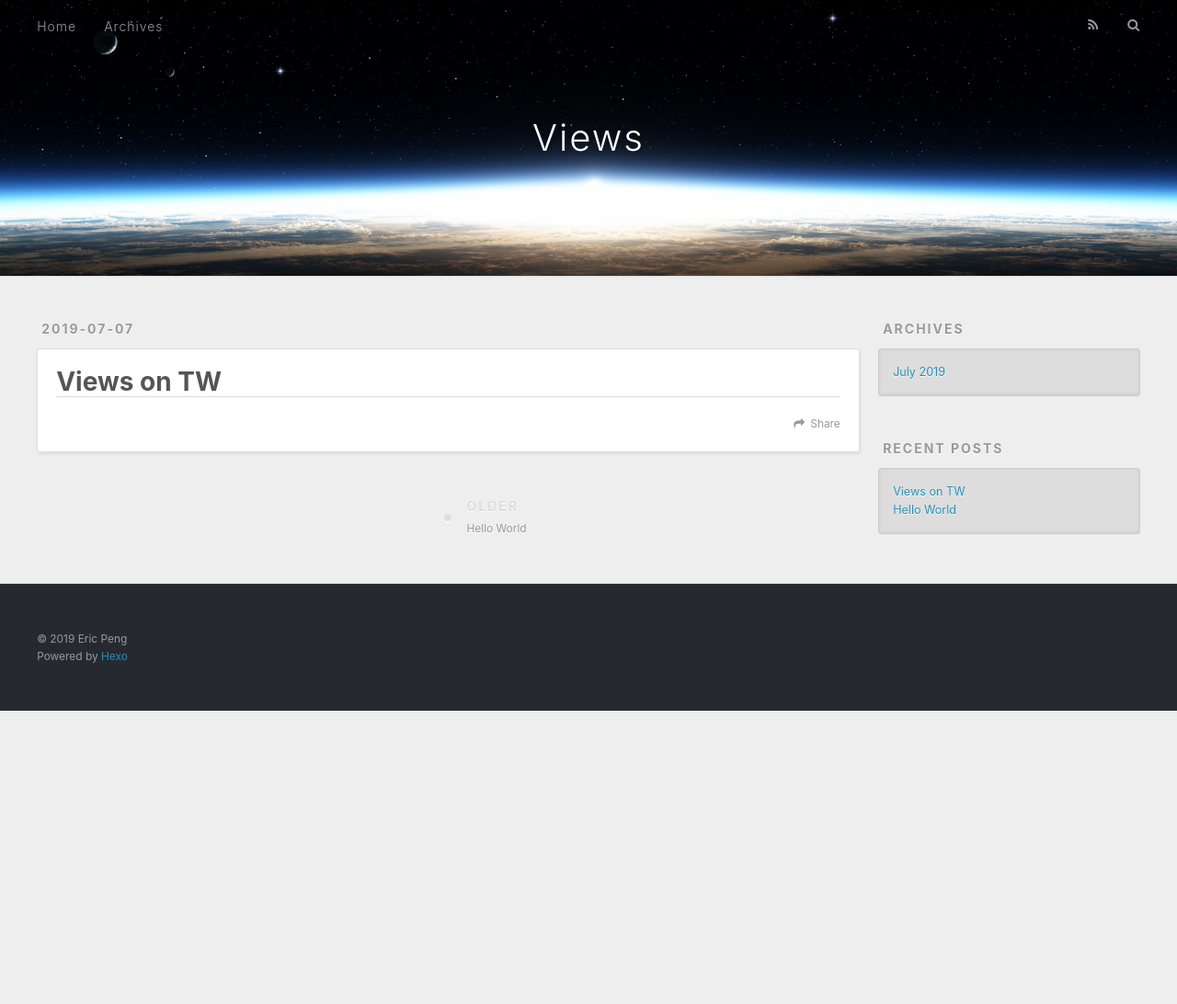
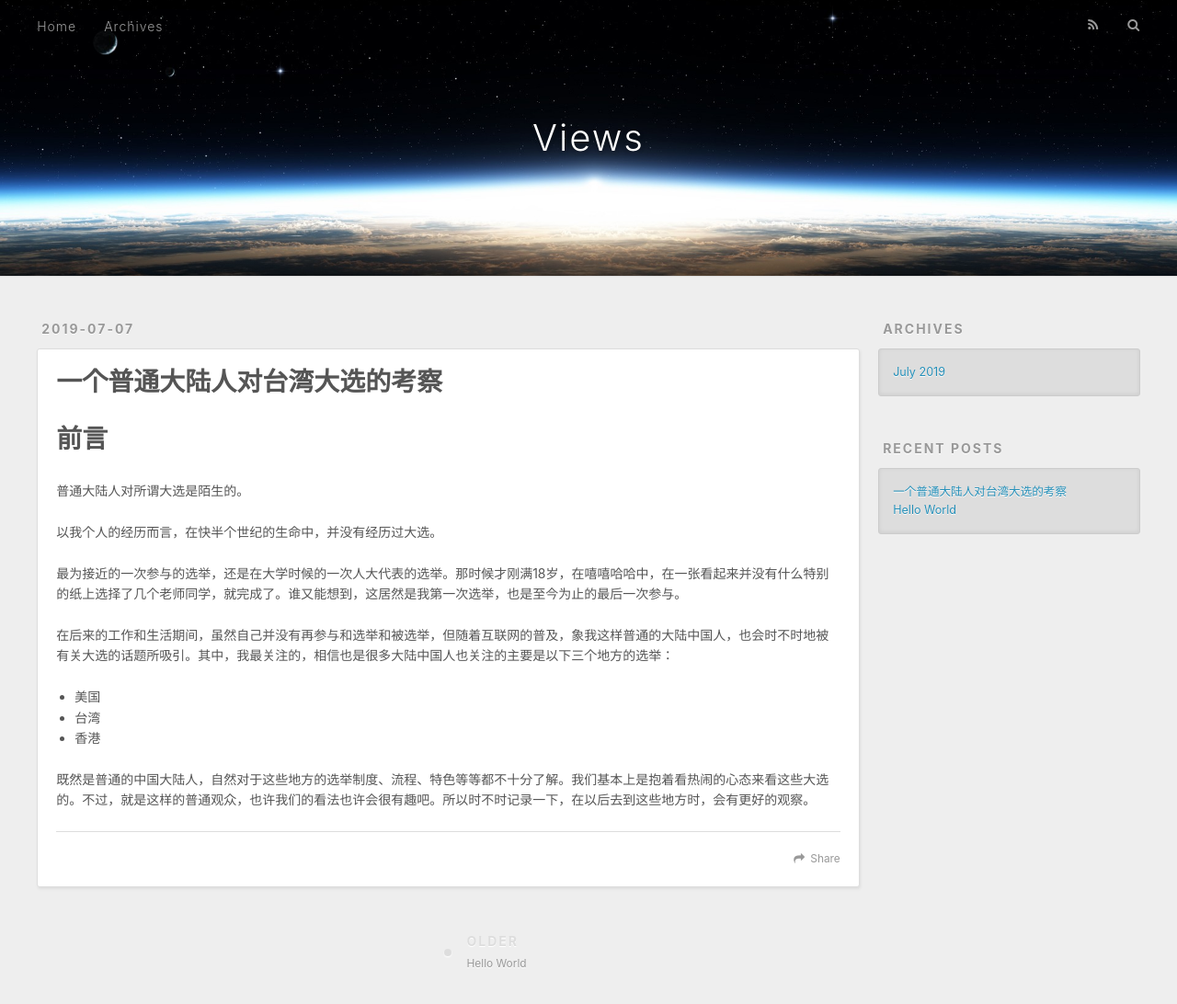
Before and after one commit to waterchinap/waterchinap.github.io, a plain HTML site: page 2019/07/07/Views-on-TW/index.html in a window 1280 px wide. Shown: the top 1092 px of the page at 92% size. Before the commit the page ends 800 px from the top, so only its background shows below. Drawn offline with nearby package versions, Linux system fonts and the light colour scheme.

Commit message:
Site updated: 2019-07-07 15:40:46

```diff
--- a/2019/07/07/Views-on-TW/index.html
+++ b/2019/07/07/Views-on-TW/index.html
@@ -5,16 +5,19 @@
 
 
 
-  <title>Views on TW | Views</title>
+  <title>一个普通大陆人对台湾大选的考察 | Views</title>
   <meta name="viewport" content="width=device-width, initial-scale=1, maximum-scale=1">
-  <meta property="og:type" content="article">
-<meta property="og:title" content="Views on TW">
+  <meta name="description" content="前言普通大陆人对所谓大选是陌生的。 以我个人的经历而言，在快半个世纪的生命中，并没有经历过大选。 最为接近的一次参与的选举，还是在大学时候的一次人大代表的选举。那时候才刚满18岁，在嘻嘻哈哈中，在一张看起来并没有什么特别的纸上选择了几个老师同学，就完成了。谁又能想到，这居然是我第一次选举，也是至今为止的最后一次参与。 在后来的工作和生活期间，虽然自己并没有再参与和选举和被选举，但随着互联网的普及，">
+<meta property="og:type" content="article">
+<meta property="og:title" content="一个普通大陆人对台湾大选的考察">
 <meta property="og:url" content="http://yoursite.com/2019/07/07/Views-on-TW/index.html">
 <meta property="og:site_name" content="Views">
+<meta property="og:description" content="前言普通大陆人对所谓大选是陌生的。 以我个人的经历而言，在快半个世纪的生命中，并没有经历过大选。 最为接近的一次参与的选举，还是在大学时候的一次人大代表的选举。那时候才刚满18岁，在嘻嘻哈哈中，在一张看起来并没有什么特别的纸上选择了几个老师同学，就完成了。谁又能想到，这居然是我第一次选举，也是至今为止的最后一次参与。 在后来的工作和生活期间，虽然自己并没有再参与和选举和被选举，但随着互联网的普及，">
 <meta property="og:locale" content="default">
-<meta property="og:updated_time" content="2019-07-07T07:14:41.075Z">
+<meta property="og:updated_time" content="2019-07-07T07:40:27.191Z">
 <meta name="twitter:card" content="summary">
-<meta name="twitter:title" content="Views on TW">
+<meta name="twitter:title" content="一个普通大陆人对台湾大选的考察">
+<meta name="twitter:description" content="前言普通大陆人对所谓大选是陌生的。 以我个人的经历而言，在快半个世纪的生命中，并没有经历过大选。 最为接近的一次参与的选举，还是在大学时候的一次人大代表的选举。那时候才刚满18岁，在嘻嘻哈哈中，在一张看起来并没有什么特别的纸上选择了几个老师同学，就完成了。谁又能想到，这居然是我第一次选举，也是至今为止的最后一次参与。 在后来的工作和生活期间，虽然自己并没有再参与和选举和被选举，但随着互联网的普及，">
 
     <link rel="alternate" href="/atom.xml" title="Views" type="application/atom+xml">
 
@@ -75,7 +78,7 @@
 
 
     <h1 class="article-title" itemprop="name">
-      Views on TW
+      一个普通大陆人对台湾大选的考察
     </h1>
 
 
@@ -83,11 +86,21 @@
 
     <div class="article-entry" itemprop="articleBody">
 
+        <h1 id="前言"><a href="#前言" class="headerlink" title="前言"></a>前言</h1><p>普通大陆人对所谓大选是陌生的。</p>
+<p>以我个人的经历而言，在快半个世纪的生命中，并没有经历过大选。</p>
+<p>最为接近的一次参与的选举，还是在大学时候的一次人大代表的选举。那时候才刚满18岁，在嘻嘻哈哈中，在一张看起来并没有什么特别的纸上选择了几个老师同学，就完成了。谁又能想到，这居然是我第一次选举，也是至今为止的最后一次参与。</p>
+<p>在后来的工作和生活期间，虽然自己并没有再参与和选举和被选举，但随着互联网的普及，象我这样普通的大陆中国人，也会时不时地被有关大选的话题所吸引。其中，我最关注的，相信也是很多大陆中国人也关注的主要是以下三个地方的选举：</p>
+<ul>
+<li>美国</li>
+<li>台湾</li>
+<li>香港</li>
+</ul>
+<p>既然是普通的中国大陆人，自然对于这些地方的选举制度、流程、特色等等都不十分了解。我们基本上是抱着看热闹的心态来看这些大选的。不过，就是这样的普通观众，也许我们的看法也许会很有趣吧。所以时不时记录一下，在以后去到这些地方时，会有更好的观察。</p>
 
 
     </div>
     <footer class="article-footer">
-      <a data-url="http://yoursite.com/2019/07/07/Views-on-TW/" data-id="cjxsmhxvs0001zkm84achasjs" class="article-share-link">Share</a>
+      <a data-url="http://yoursite.com/2019/07/07/Views-on-TW/" data-id="cjxsndfgf00012lm82jei93qz" class="article-share-link">Share</a>
 
 
     </footer>
@@ -136,7 +149,7 @@
       <ul>
 
           <li>
-            <a href="/2019/07/07/Views-on-TW/">Views on TW</a>
+            <a href="/2019/07/07/Views-on-TW/">一个普通大陆人对台湾大选的考察</a>
           </li>
 
           <li>
```
Also changed, not shown: 2019/07/07/hello-world/index.html (+3 -3 lines), archives/2019/07/index.html (+2 -2 lines), archives/2019/index.html (+2 -2 lines), archives/index.html (+2 -2 lines), index.html (+14 -4 lines).
